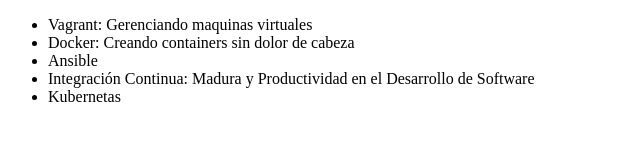
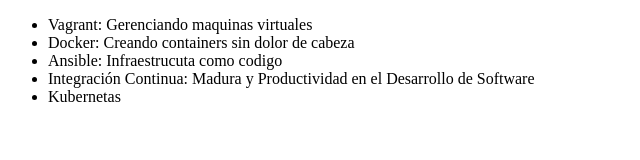
Before and after one commit to Shinji-Ik/alura-git, a plain HTML site: page index.html in a window 1280 px wide. Shown: the whole page, without its empty margins (0-640 px from the left). Drawn offline with Linux system fonts and the light colour scheme.

Commit message:
Cambiando el nombre del curso de Ansible

```diff
--- a/index.html
+++ b/index.html
@@ -10,7 +10,7 @@
     <ul>
         <li>Vagrant: Gerenciando maquinas virtuales</li>
         <li>Docker: Creando containers sin dolor de cabeza</li>
-        <li>Ansible</li>
+        <li>Ansible: Infraestrucuta como codigo</li>
         <li>Integración Continua: Madura y Productividad en el Desarrollo de Software</li>
         <li>Kubernetas</li>
     </ul>
```
